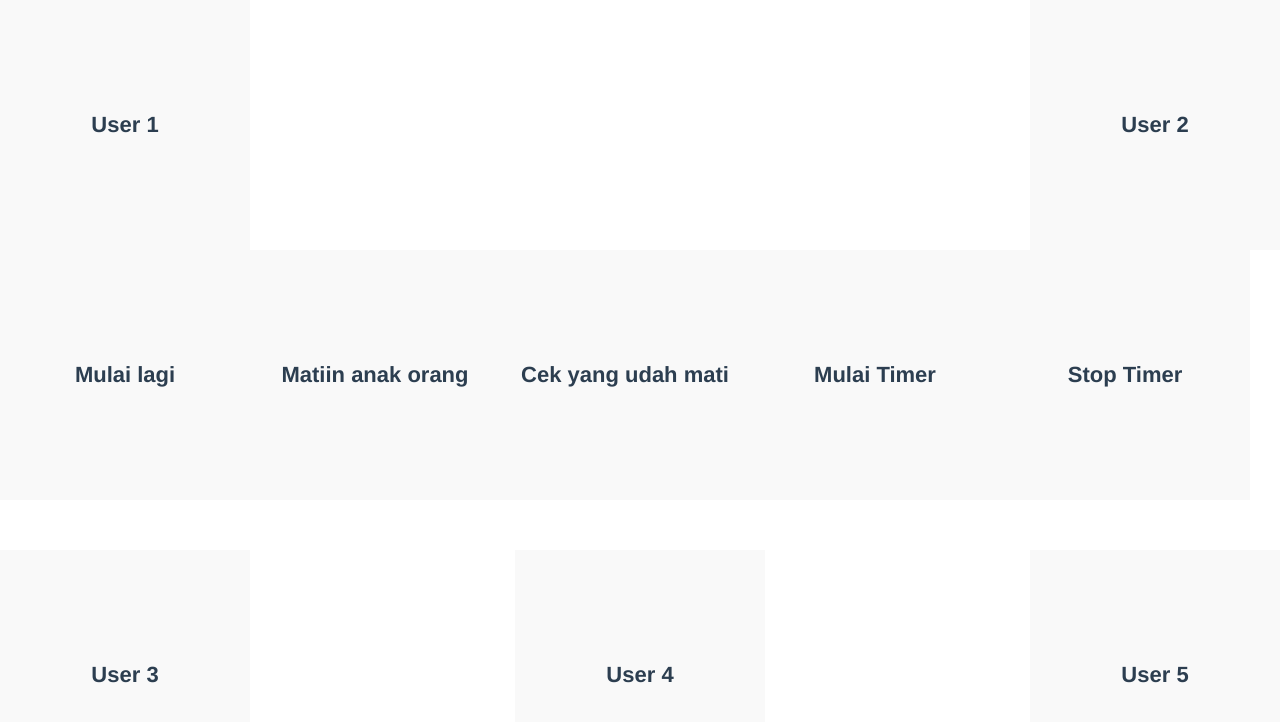
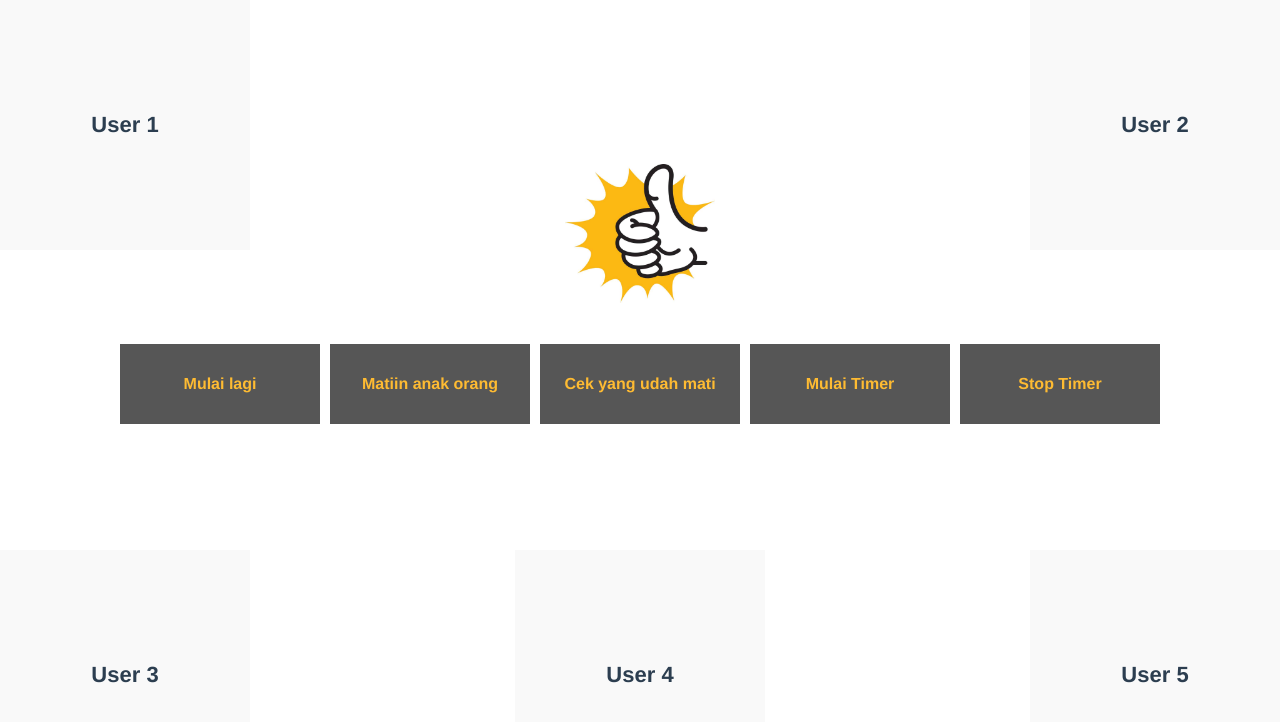
Before and after one commit to anggraito/e-jempol, a Vue app in the folder client/: page /#/dashboard in a window 1280 px wide. Shown: the top 722 px of the page. Built offline with nearby package versions, Linux system fonts and the light colour scheme; what vue-facebook-signin-button, vuefire would draw is missing.

Commit message:
button disable positif done

```diff
--- a/client/src/components/Dashboard.vue
+++ b/client/src/components/Dashboard.vue
@@ -2,8 +2,8 @@
   <div class="col-md-12 board">
     <div class="row">
       <div class="user-vote">
-        <button data-toggle="modal" class="btndis" data-target="#userVote" @click='assignPlayerNumber(1)':disabled="isDisabled">User 1</button>
-        <button data-toggle="modal" class="btndis" data-target="#userVote" @click='assignPlayerNumber(2)' :disabled="isDisabled">User 2</button>
+        <button data-toggle="modal" data-target="#userVote" @click='assignPlayerNumber(1)':disabled="isDisabled1">User 1</button>
+        <button data-toggle="modal" data-target="#userVote" @click='assignPlayerNumber(2)' :disabled="isDisabled2">User 2</button>
       </div>
       <!-- modal Vote -->
       <div class="modal fade" id="userVote" tabindex="-1" role="dialog">
@@ -26,16 +26,22 @@
           </div><!-- /.modal-content -->
         </div><!-- /.modal-dialog -->
       </div><!-- /.modal -->
-      <button @click='reset'>Mulai lagi</button>
-      <button @click='masukinKeArray()'>Matiin anak orang</button>
-      <button @click='cariOrangMati'>Cek yang udah mati</button>
-      <button @click='jalaninReset'>Mulai Timer</button>
-      <button @click='stopReset'>Stop Timer</button>
+
+      <div class="btn-setup">
+        <div class="img">
+          <img src="../assets/images/logo.jpg">
+        </div>
+        <button class="set" @click='reset'>Mulai lagi</button>
+        <button class="set" @click='masukinKeArray()'>Matiin anak orang</button>
+        <button class="set" @click='cariOrangMati'>Cek yang udah mati</button>
+        <button class="set" @click='jalaninReset'>Mulai Timer</button>
+        <button class="set" @click='stopReset'>Stop Timer</button>
+      </div>
       <div class="bottom">
         <div class="user-vote">
-          <button data-toggle="modal" data-target="#userVote" @click='assignPlayerNumber(3)' :disabled="isDisabled">User 3</button>
-          <button data-toggle="modal" data-target="#userVote" @click='assignPlayerNumber(4)' :disabled="isDisabled">User 4</button>
-          <button data-toggle="modal" data-target="#userVote" @click='assignPlayerNumber(5)' :disabled="isDisabled">User 5</button>
+          <button data-toggle="modal" data-target="#userVote" @click='assignPlayerNumber(3)' :disabled="isDisabled3">User 3</button>
+          <button data-toggle="modal" data-target="#userVote" @click='assignPlayerNumber(4)' :disabled="isDisabled4">User 4</button>
+          <button data-toggle="modal" data-target="#userVote" @click='assignPlayerNumber(5)' :disabled="isDisabled5">User 5</button>
         </div>
       </div>
 
@@ -65,7 +71,11 @@ export default {
       listangka: [],
       playermati: [],
       hapusplayer: [],
-      isDisabled: false
+      isDisabled1: false,
+      isDisabled2: false,
+      isDisabled3: false,
+      isDisabled4: false,
+      isDisabled5: false
     }
   },
   methods: {
@@ -128,14 +138,29 @@ export default {
 
       console.log('ini players ya? -------------->', this.players)
       var disablePlayer = this.players
-      disablePlayer.forEach(p => {
-        console.log('ini per player', p)
-        console.log('nyawa player', p.nyawa)
-        if (p.nyawa === 0) {
-          console.log('im hereeeee')
-          this.isDisabled = true
+      console.log('disble', disablePlayer[0].nyawa)
+      console.log('valuenya apa? false', this.isDisabled1)
+      for (var a = 0; a < disablePlayer.length; a++) {
+        console.log('ini loopnya a', a)
+        console.log('ini nyawanya si 0', disablePlayer[0].nyawa)
+        console.log('valuenya apa? false', this.isDisabled1)
+        if (disablePlayer[0].nyawa === 0) {
+          this.isDisabled1 = true
         }
-      })
+        if (disablePlayer[1].nyawa === 0) {
+          this.isDisabled2 = true
+        }
+        if (disablePlayer[2].nyawa === 0) {
+          this.isDisabled3 = true
+        }
+        if (disablePlayer[3].nyawa === 0) {
+          this.isDisabled4 = true
+        }
+        if (disablePlayer[4].nyawa === 0) {
+          this.isDisabled5 = true
+        }
+      }
+
       // console.log('player mati', this.playermati['0']['.key'])
       // this.hapusplayer = this.playermati['0']['.key']
       // console.log('ini si hapus', this.hapusplayer)
@@ -182,6 +207,14 @@ export default {
 
 <!-- Add "scoped" attribute to limit CSS to this component only -->
 <style scoped>
+.img{
+  text-align: center;
+  position: absolute;
+  top: -180px;
+}
+img{
+  width: 150px;;
+}
 .btn-setup{
   position: absolute;
   z-index: 99;
```
